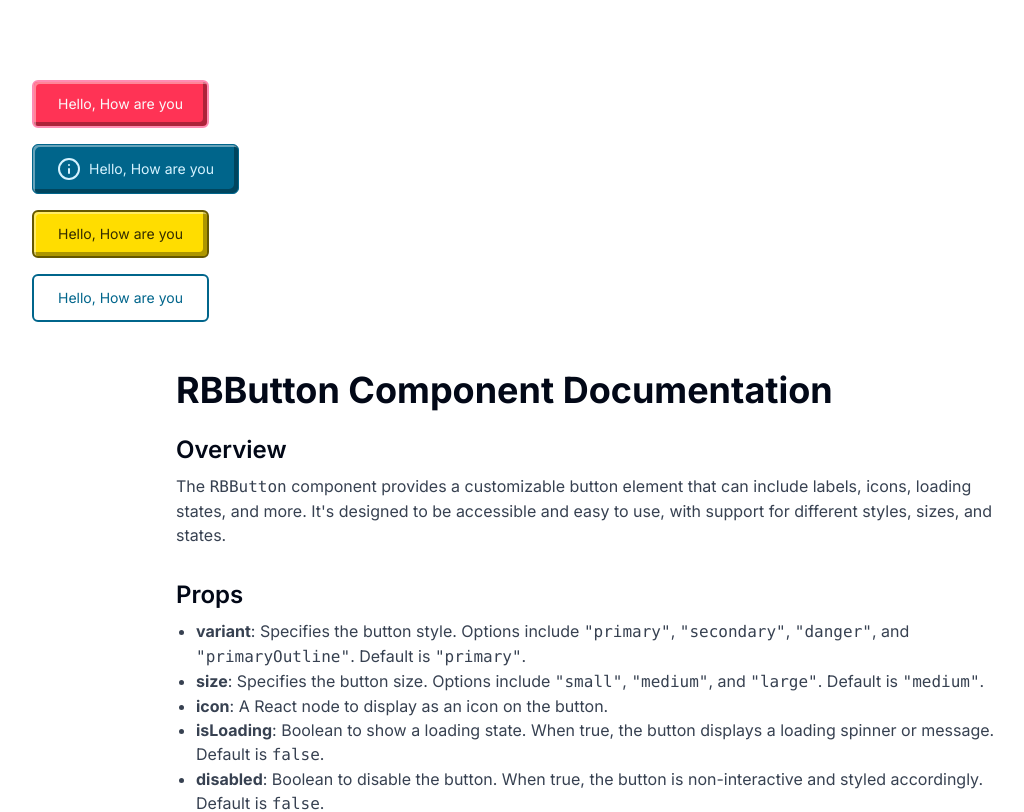
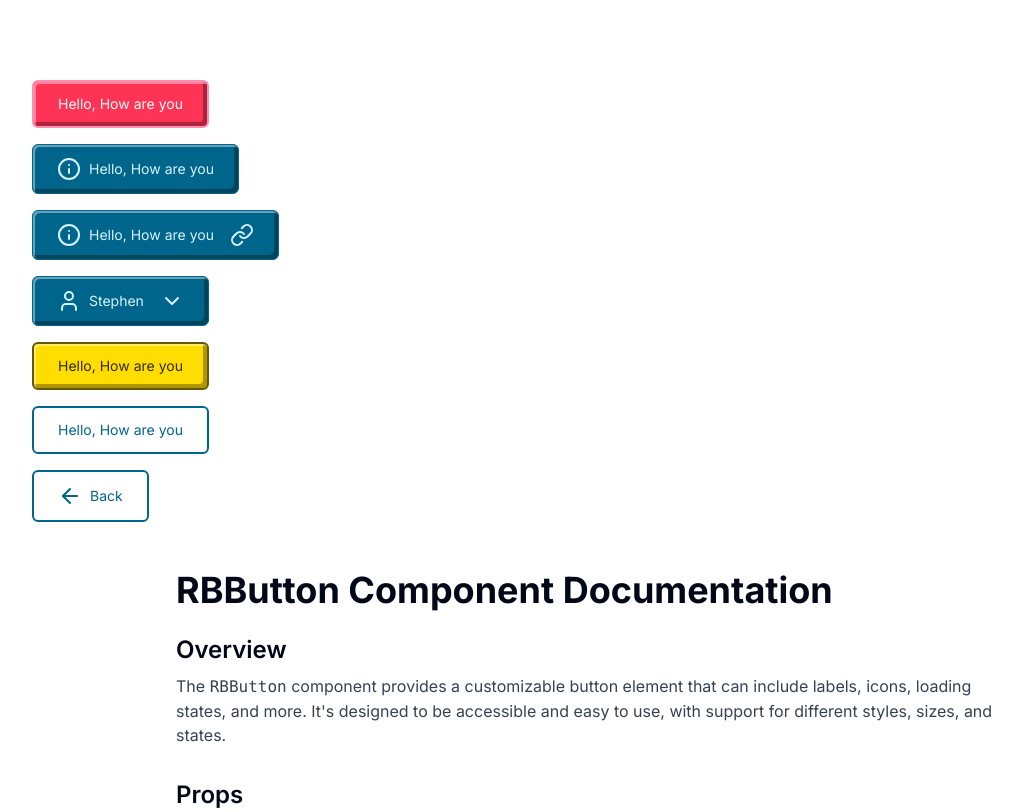
Before and after one commit to msgloriaedwin/STARLIGHT-TESTERS, a Next.js app: page /components/button in a window 1280 px wide. Shown: the top 812 px of the page, without its empty margins (48-1072 px from the left). Built offline with nearby package versions, Linux system fonts and the light colour scheme.

Commit message:
update: RBButton to accept right icon and other fixes

```diff
--- a/app/components/button/button.tsx
+++ b/app/components/button/button.tsx
@@ -4,10 +4,11 @@ import { cva } from "class-variance-authority";
 interface ButtonProps extends React.ButtonHTMLAttributes<HTMLButtonElement> {
   variant?: "primary" | "secondary" | "danger" | "primaryOutline";
   size?: "small" | "medium" | "large";
-  icon?: React.ReactNode; // Add this prop for the icon
-  isLoading?: boolean; // Add this prop for loading state
+  icon?: React.ReactNode;
+  rightIcon?: React.ReactNode;
+  isLoading?: boolean;
   children: React.ReactNode;
-  className?: string; // Add this prop for additional custom styles
+  className?: string;
 }
 
 // Define the class variants using cva
@@ -17,11 +18,11 @@ const buttonVariants = cva(
     variants: {
       variant: {
         primary:
-          "bg-[#00658B] border border-[#00658B] text-[#D5F3FF] shadow-[2px_2px_0px_0px_rgba(255,_255,_255,_0.40)_inset,_-4px_-4px_0px_0px_rgba(0,_0,_0,_0.32)_inset] hover:bg-[#004c66]",
+          "bg-button-dark-blue border border-[#00658B] text-[#D5F3FF] shadow-custom-inset hover:bg-[#004c66]",
         secondary:
-          "bg-[#FD0] border-2 border-[#665800] text-[#332C00] shadow-[2px_2px_0px_0px_rgba(255,_255,_255,_0.40)_inset,_-4px_-4px_0px_0px_rgba(0,_0,_0,_0.32)_inset] hover:bg-[#e5c800]",
+          "bg-button-main border-2 border-[#665800] text-[#332C00] shadow-custom-inset hover:bg-[#e5c800]",
         danger:
-          "bg-[#F35] border-2 border-[#FF8CB3] text-[#FAFAFA] shadow-[2px_2px_0px_0px_rgba(255,_255,_255,_0.40)_inset,_-4px_-4px_0px_0px_rgba(0,_0,_0,_0.32)_inset] hover:bg-[#d14b5e]",
+          "bg-button-danger border-2 border-[#FF8CB3] text-[#FAFAFA] shadow-custom-inset hover:bg-[#d14b5e]",
         primaryOutline:
           "bg-transparent border-2 border-[#00658B] text-[#00658B] shadow-none hover:bg-[#00658B33]",
       },
@@ -43,6 +44,7 @@ const RBButton = ({
   size = "medium",
   children,
   icon,
+  rightIcon,
   isLoading = false,
   className,
   disabled,
@@ -67,6 +69,9 @@ const RBButton = ({
         <>
           {icon && <span className="flex items-center">{icon}</span>}
           {children}
+          {rightIcon && (
+            <span className="flex items-center ml-2">{rightIcon}</span>
+          )}
         </>
       )}
     </button>
--- a/app/components/button/page.tsx
+++ b/app/components/button/page.tsx
@@ -1,6 +1,13 @@
 "use client";
 import React from "react";
-import { Info } from "lucide-react";
+import {
+  ArrowBigLeft,
+  ArrowLeft,
+  ChevronDown,
+  Info,
+  LucideLink,
+  User,
+} from "lucide-react";
 import ButtonDocs from "./ButtonDocs";
 import RBButton from "./button";
 
@@ -19,11 +26,34 @@ const page = (props: Props) => {
       >
         Hello, How are you
       </RBButton>
+      <RBButton
+        icon={<Info />}
+        rightIcon={<LucideLink />}
+        onClick={() => console.log("first")}
+        variant={"primary"}
+      >
+        Hello, How are you
+      </RBButton>
+      <RBButton
+        icon={<User />}
+        rightIcon={<ChevronDown />}
+        onClick={() => console.log("first")}
+        variant={"primary"}
+      >
+        Stephen
+      </RBButton>
       <RBButton onClick={() => console.log("first")} variant={"secondary"}>
         Hello, How are you
       </RBButton>
       <RBButton onClick={() => console.log("first")} variant={"primaryOutline"}>
         Hello, How are you
+      </RBButton>
+      <RBButton
+        icon={<ArrowLeft />}
+        onClick={() => console.log("first")}
+        variant={"primaryOutline"}
+      >
+        Back
       </RBButton>
 
       <ButtonDocs />
```
